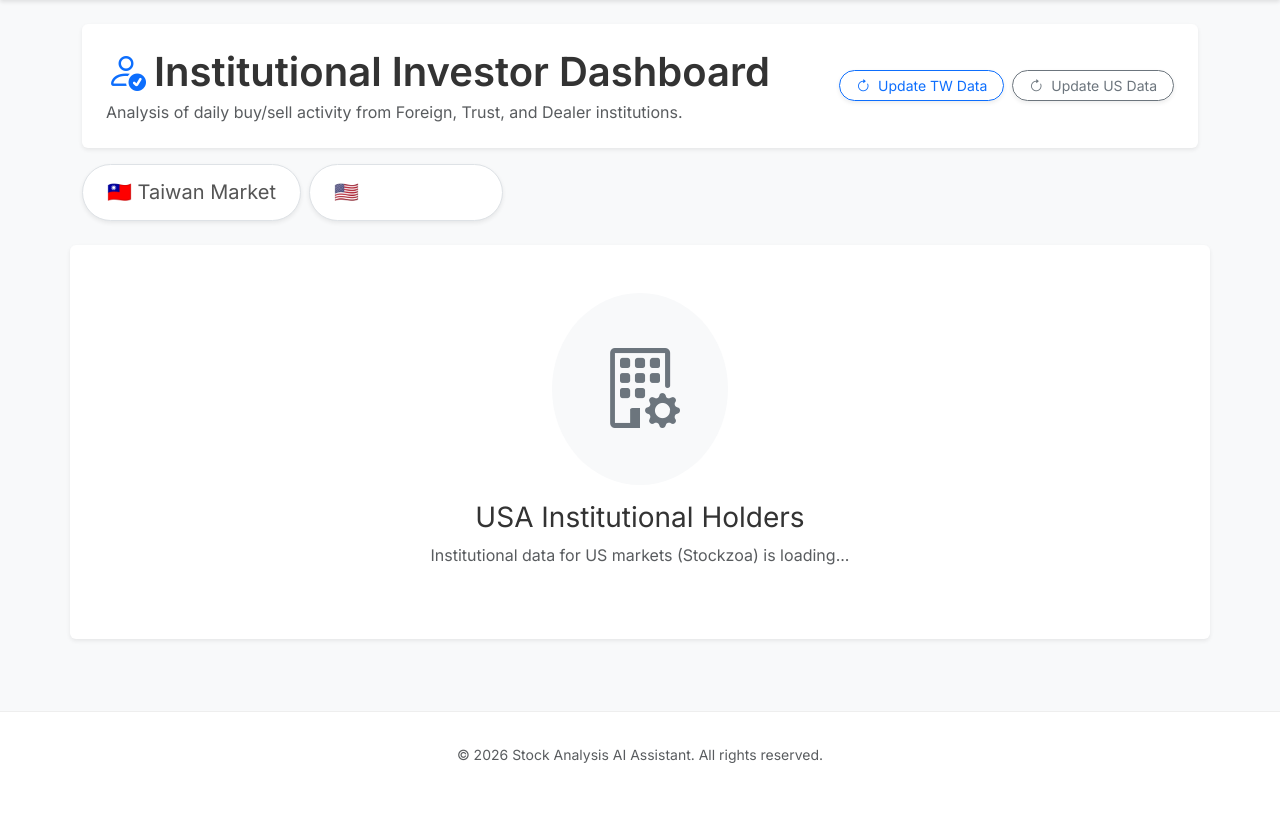
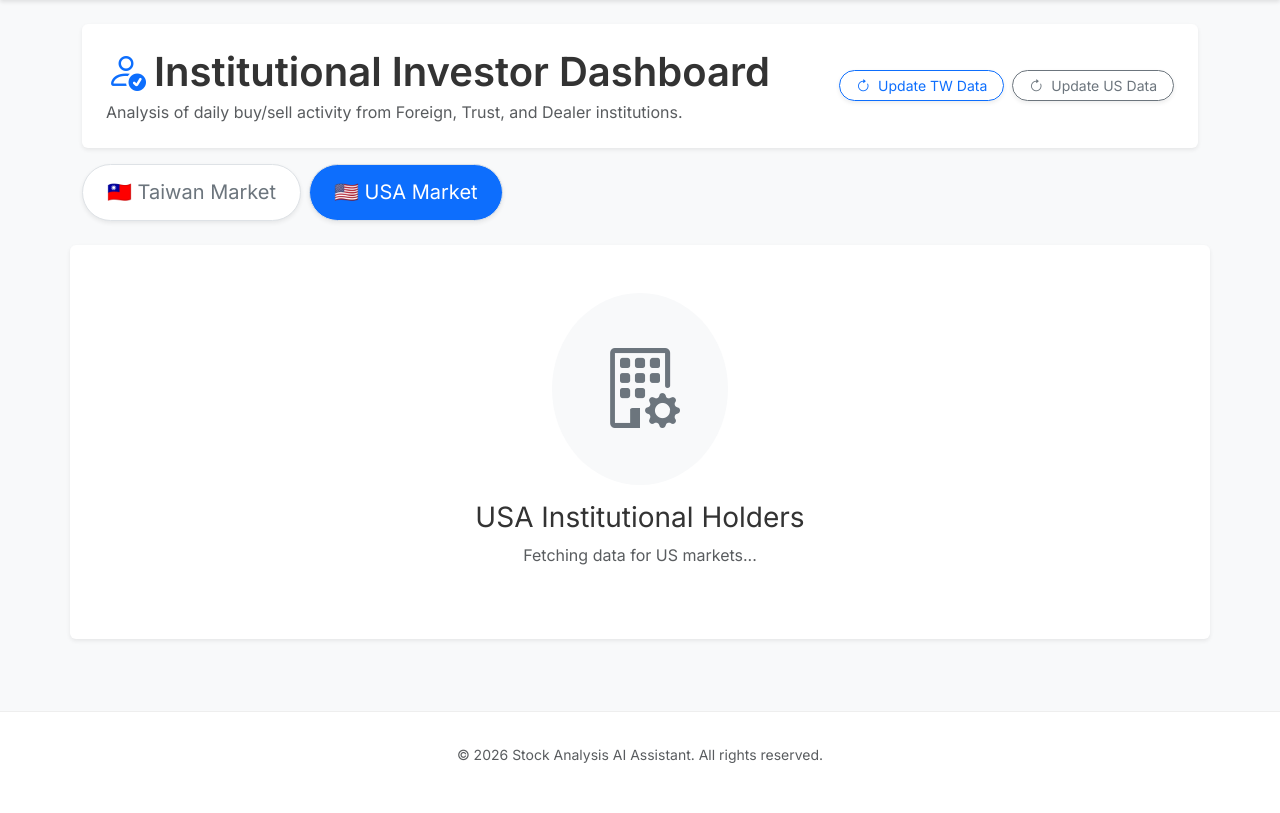
Before and after one commit to tyhsup/stock_analyze, a Django app: template demo/institutional_chips/templates/institutional_chips/index.html in a window 1280 px wide, after a click on "🇺🇸 USA Market". Shown: the part 86-899 px from the top of the page. Run offline with Django 5.2, Linux system fonts and the light colour scheme; the template is opened without the code that fills it, so the values that code supplies are empty; some libraries are stand-ins or nearby versions.

Commit message:
fix(dashboard): restore institutional chips dashboard functionality
- Fix column mapping logic in mySQL_OP.py to prevent KeyError in Taiwan market data
- Refactor chips_view to decouple Taiwan and US data fetching pipelines
- Update dashboard UI to fix white-on-white text in active tabs
- Implement dynamic loading state management for US market charts
- Ensure error messages are visible per market tab instead of crashing the view

```diff
--- a/demo/institutional_chips/templates/institutional_chips/index.html
+++ b/demo/institutional_chips/templates/institutional_chips/index.html
@@ -32,14 +32,20 @@
 </div>
 
 <!-- Market Selector Tabs -->
+<style>
+    .market-tab.nav-link:not(.active) {
+        background-color: white !important;
+        color: var(--bs-secondary);
+    }
+</style>
 <ul class="nav nav-pills mb-4" id="market-tabs" role="tablist">
     <li class="nav-item" role="presentation">
-        <button class="nav-link active rounded-pill px-4 me-2 bg-white shadow-sm border" id="tw-tab" data-bs-toggle="pill" data-bs-target="#tw-content" type="button" role="tab" aria-selected="true">
+        <button class="nav-link active rounded-pill px-4 me-2 shadow-sm border market-tab" id="tw-tab" data-bs-toggle="pill" data-bs-target="#tw-content" type="button" role="tab" aria-selected="true">
             <span class="fs-5">🇹🇼 Taiwan Market</span>
         </button>
     </li>
     <li class="nav-item" role="presentation">
-        <button class="nav-link rounded-pill px-4 bg-white shadow-sm border" id="us-tab" data-bs-toggle="pill" data-bs-target="#us-content" type="button" role="tab" aria-selected="false">
+        <button class="nav-link rounded-pill px-4 shadow-sm border market-tab" id="us-tab" data-bs-toggle="pill" data-bs-target="#us-content" type="button" role="tab" aria-selected="false">
             <span class="fs-5">🇺🇸 USA Market</span>
         </button>
     </li>
@@ -124,14 +130,20 @@
 
     <!-- USA Content -->
     <div class="tab-pane fade" id="us-content" role="tabpanel" aria-labelledby="us-tab">
+        {% if error and "US chip data" in error %}
+        <div class="alert alert-danger shadow-sm border-0 d-flex align-items-center mb-3" role="alert">
+            <i class="bi bi-exclamation-triangle-fill me-2 fs-4"></i>
+            <div>{{ error }}</div>
+        </div>
+        {% endif %}
         <div class="row">
             <div class="col-12 py-5 text-center bg-white rounded shadow-sm">
                 <div class="bg-light p-5 rounded-circle d-inline-block mb-3">
                     <i class="bi bi-building-gear text-secondary display-1"></i>
                 </div>
                 <h3>USA Institutional Holders</h3>
-                <p class="text-muted mb-0">Institutional data for US markets (Stockzoa) is loading...</p>
-                <div id="us-charts-container" class="mt-4 row">
+                <p id="us-loading-text" class="text-muted mb-0">Fetching data for US markets...</p>
+                <div id="us-charts-container" class="mt-4 row text-start">
                     <!-- US Charts will be injected here via JS -->
                 </div>
             </div>
@@ -296,6 +308,10 @@
         // --- US Market Charts ---
         if (usInvestorData && usInvestorData.length > 0) {
             const usContainer = document.getElementById('us-charts-container');
+            const usLoadingText = document.getElementById('us-loading-text');
+            if (usLoadingText) {
+                usLoadingText.style.display = 'none';
+            }
             usContainer.innerHTML = '';
 
             usInvestorData.forEach((data, idx) => {
--- a/demo/stock_Django/gemma_advisor_service.py
+++ b/demo/stock_Django/gemma_advisor_service.py
@@ -10,7 +10,7 @@ logger = logging.getLogger(__name__)
 class GemmaAdvisorService:
     def __init__(self):
         # 腳本路徑相對於專案根目錄
-        self.reasoner_path = os.path.abspath(os.path.join(os.getcwd(), ".agents", "helpers", "gemma_reasoner.py"))
+        self.reasoner_path = os.path.abspath(os.path.join(os.getcwd(), "gemma_reasoner.py"))
 
     def generate_stock_report(self, ticker: str, technical_summary: str, sentiment_data: Dict[str, Any], valuation_data: Dict[str, Any]) -> str:
         """
```
Also changed, not shown: demo/institutional_chips/views.py (+10 -2 lines), demo/stock_Django/model_architectures.py (+12 -6 lines), demo/stock_Django/mySQL_OP.py (+1 -12 lines), demo/stock_Django/nlp_service.py (+17 -9 lines), demo/stock_Django/stock_cost_AI.py (+6 -1 lines).
